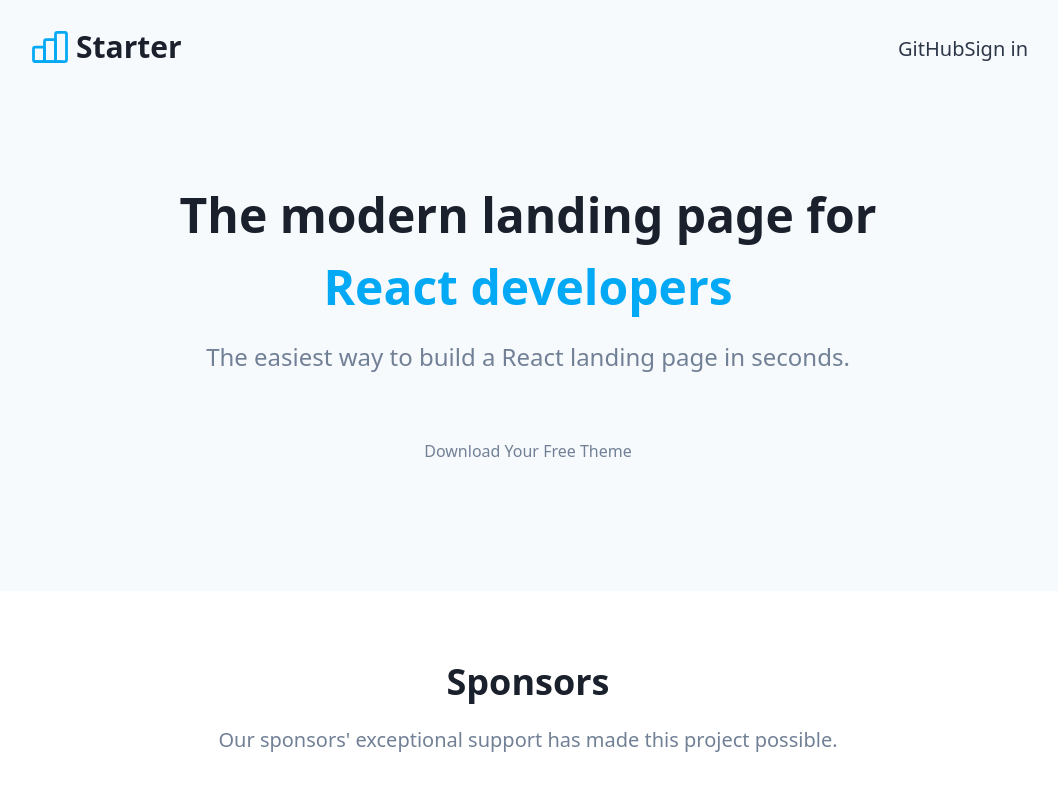
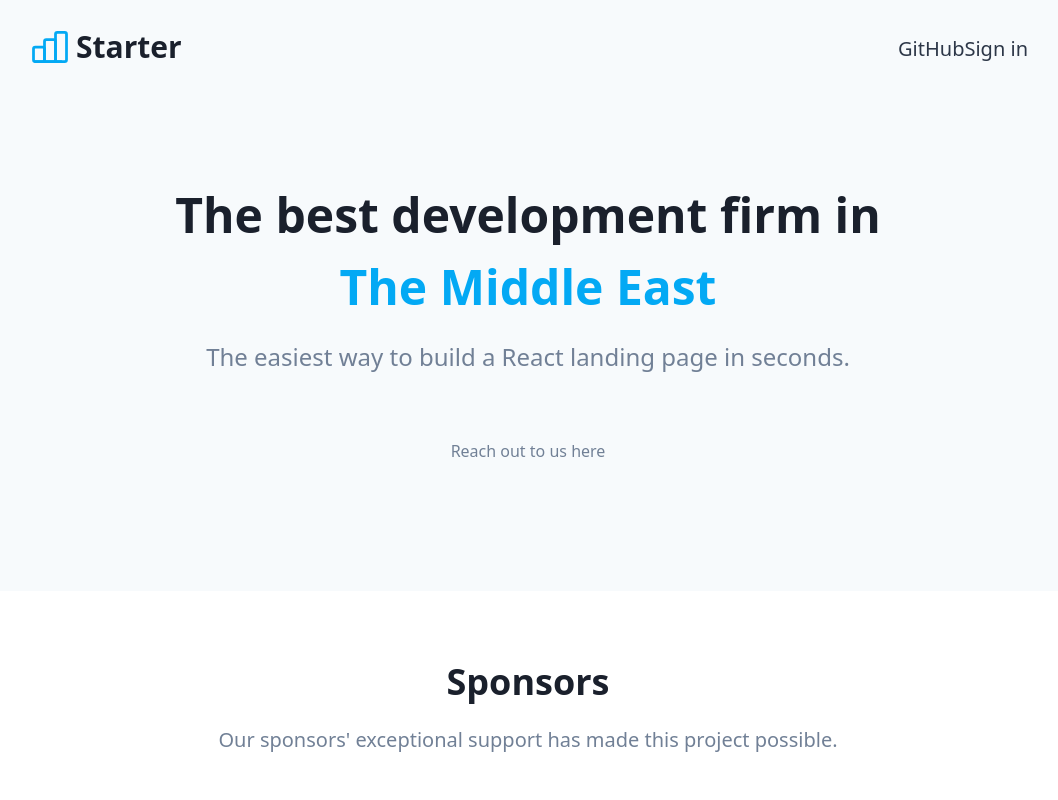
Before and after one commit to Xholysea/zaqen-final, a Next.js app: page / in a window 1280 px wide. Shown: the top 800 px of the page, without its empty margins (112-1170 px from the left). Built offline with nearby package versions, Linux system fonts and the light colour scheme.

Commit message:
here are the main page changes and adding wp

```diff
--- a/src/templates/Banner.tsx
+++ b/src/templates/Banner.tsx
@@ -8,7 +8,7 @@ const Banner = () => (
   <Section>
     <CTABanner
       title="Zaqen, your road to the web."
-      subtitle="Start your Free Trial."
+      subtitle="Start your Free Trial, now along with the most renown websites ever."
       button={
         <Link href="https://creativedesignsguru.com/category/nextjs/">
           <Button>Get Started</Button>
--- a/src/templates/Hero.tsx
+++ b/src/templates/Hero.tsx
@@ -26,14 +26,14 @@ const Hero = () => (
       <HeroOneButton
         title={
           <>
-            {'The modern landing page for\n'}
-            <span className="text-primary-500">React developers</span>
+            {'The best development firm in\n'}
+            <span className="text-primary-500">The Middle East</span>
           </>
         }
         description="The easiest way to build a React landing page in seconds."
         button={
-          <Link href="https://creativedesignsguru.com/category/nextjs/">
-            <Button xl>Download Your Free Theme</Button>
+          <Link href="https://wa.me/96176480122">
+            <Button xl>Reach out to us here</Button>
           </Link>
         }
       />
```
